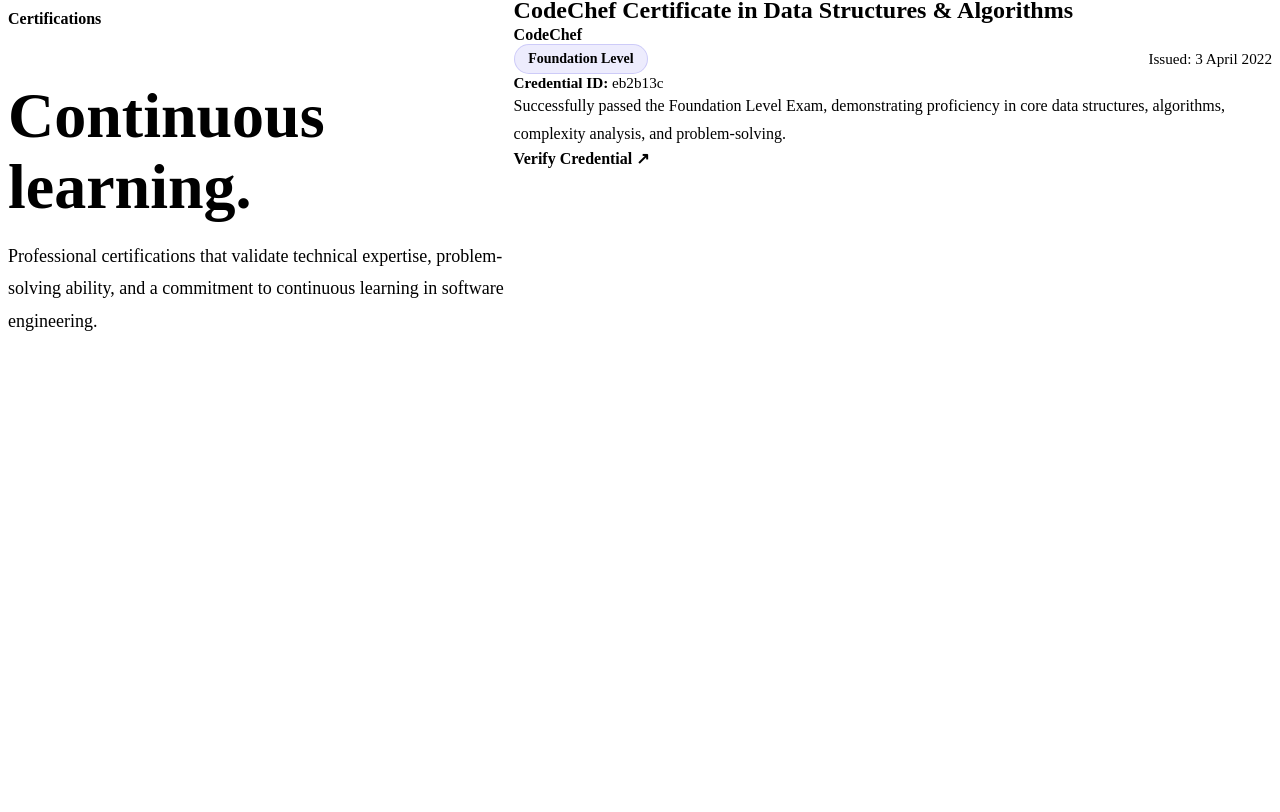
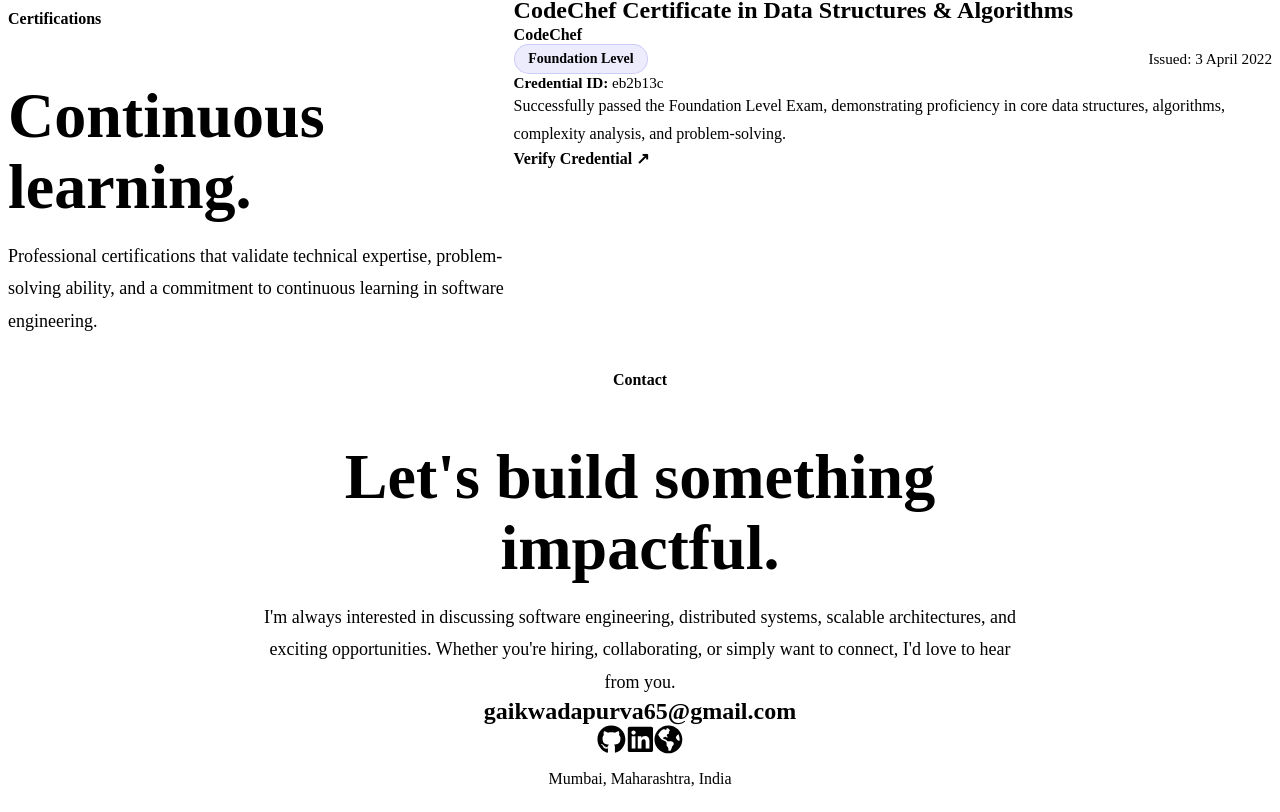
Before and after one commit to gaikwadapurva/gaikwadapurva.github.io, a React (Vite) app: page / in a window 1280 px wide. Shown: the part 1599-2411 px from the top of the page. Before the commit the page ends 1962 px from the top, so only its background shows below. Built offline with nearby package versions, Linux system fonts and the light colour scheme; the HTML template or start-up script is replaced by a standard one.

Commit message:
feat(contact): redesign contact section

```diff
--- a/src/App.tsx
+++ b/src/App.tsx
@@ -1,5 +1,6 @@
 import About from "./components/About";
 import Certifications from "./components/Certifications";
+import Contact from "./components/Contact/Contact";
 import Education from "./components/Education";
 import Experience from "./components/Experience";
 import Header from "./components/Header/Header";
@@ -14,6 +15,7 @@
             <Experience />
             <Education />
             <Certifications />
+            <Contact />
         </>
     );
 };
--- /dev/null
+++ b/src/components/Contact/Contact.css
@@ -0,0 +1,100 @@
+.contact {
+    display: flex;
+    align-items: center;
+    justify-content: center;
+    padding: var(--spacing-5xl) 0;
+    min-height: calc(100vh - var(--header-height));
+    scroll-margin-top: var(--header-height);
+}
+
+.contact__container {
+    display: flex;
+    flex-direction: column;
+    align-items: center;
+
+    max-width: 48rem;
+    margin: 0 auto;
+
+    text-align: center;
+}
+
+.contact__eyebrow {
+    margin-bottom: var(--spacing-md);
+
+    color: var(--color-primary);
+
+    font-size: 1rem;
+    font-weight: 600;
+}
+
+.contact__title {
+    margin-bottom: var(--spacing-xl);
+
+    color: var(--color-text-primary);
+
+    font-size: clamp(2.5rem, 5vw, 4rem);
+    font-weight: 700;
+    line-height: 1.1;
+}
+
+.contact__subtitle {
+    margin-bottom: var(--spacing-2xl);
+
+    color: var(--color-text-secondary);
+
+    font-size: 1.125rem;
+    line-height: 1.8;
+}
+
+.contact__email {
+    margin-bottom: var(--spacing-2xl);
+
+    color: var(--color-primary);
+
+    font-size: 1.5rem;
+    font-weight: 600;
+    text-decoration: none;
+
+    transition:
+        color var(--transition-default),
+        transform var(--transition-default);
+}
+
+.contact__email:hover {
+    transform: translateY(-2px);
+}
+
+.contact__socials {
+    display: flex;
+    justify-content: center;
+    align-items: center;
+    gap: var(--spacing-2xl);
+
+    margin-bottom: var(--spacing-2xl);
+}
+
+.contact__social-link {
+    display: flex;
+    align-items: center;
+    justify-content: center;
+
+    color: var(--color-text-primary);
+
+    font-size: 1.8rem;
+    text-decoration: none;
+
+    transition:
+        color var(--transition-default),
+        transform var(--transition-default);
+}
+
+.contact__social-link:hover {
+    color: var(--color-primary);
+    transform: translateY(-3px);
+}
+
+.contact__location {
+    color: var(--color-text-secondary);
+
+    font-size: 1rem;
+}
--- /dev/null
+++ b/src/components/Contact/Contact.tsx
@@ -0,0 +1,82 @@
+import Container from "../ui/Container";
+import { CONTACT } from "../../data/contact";
+import "./Contact.css";
+import { FaGithub, FaGlobeAmericas, FaLinkedin } from "react-icons/fa";
+
+const Contact = () => {
+
+    return (
+        <section
+            id="contact"
+            className="contact"
+        >
+            <Container>
+                <div className="contact__container">
+
+                    <p className="contact__eyebrow">
+                        Contact
+                    </p>
+
+                    <h2 className="contact__title">
+                        Let's build something impactful.
+                    </h2>
+
+                    <p className="contact__subtitle">
+                        I'm always interested in discussing software engineering,
+                        distributed systems, scalable architectures, and exciting
+                        opportunities. Whether you're hiring, collaborating, or
+                        simply want to connect, I'd love to hear from you.
+                    </p>
+
+                    <a
+                        href={`mailto:${CONTACT.email}`}
+                        className="contact__email"
+                    >
+                        {CONTACT.email}
+                    </a>
+
+                    <div className="contact__socials">
+
+                        <a
+                            href={CONTACT.github}
+                            target="_blank"
+                            rel="noopener noreferrer"
+                            aria-label="GitHub"
+                            className="contact__social-link"
+                        >
+                            <FaGithub />
+                        </a>
+
+                        <a
+                            href={CONTACT.linkedin}
+                            target="_blank"
+                            rel="noopener noreferrer"
+                            aria-label="LinkedIn"
+                            className="contact__social-link"
+                        >
+                            <FaLinkedin />
+                        </a>
+
+                        <a
+                            href={CONTACT.portfolio}
+                            target="_blank"
+                            rel="noopener noreferrer"
+                            aria-label="Portfolio"
+                            className="contact__social-link"
+                        >
+                            <FaGlobeAmericas />
+                        </a>
+
+                    </div>
+
+                    <p className="contact__location">
+                        {CONTACT.location}
+                    </p>
+
+                </div>
+            </Container>
+        </section>
+    );
+};
+
+export default Contact;
--- /dev/null
+++ b/src/components/Contact/index.ts
@@ -0,0 +1 @@
+export { default } from "./Contact";
--- /dev/null
+++ b/src/data/contact.ts
@@ -0,0 +1,15 @@
+export interface ContactInfo {
+    location: string;
+    email: string;
+    portfolio: string;
+    github: string;
+    linkedin: string;
+}
+
+export const CONTACT: ContactInfo = {
+    location: "Mumbai, Maharashtra, India",
+    email: "gaikwadapurva65@gmail.com",
+    portfolio: "https://gaikwadapurva.github.io",
+    github: "https://github.com/gaikwadapurva",
+    linkedin: "https://linkedin.com/in/apurva-gaikwad"
+};
```
